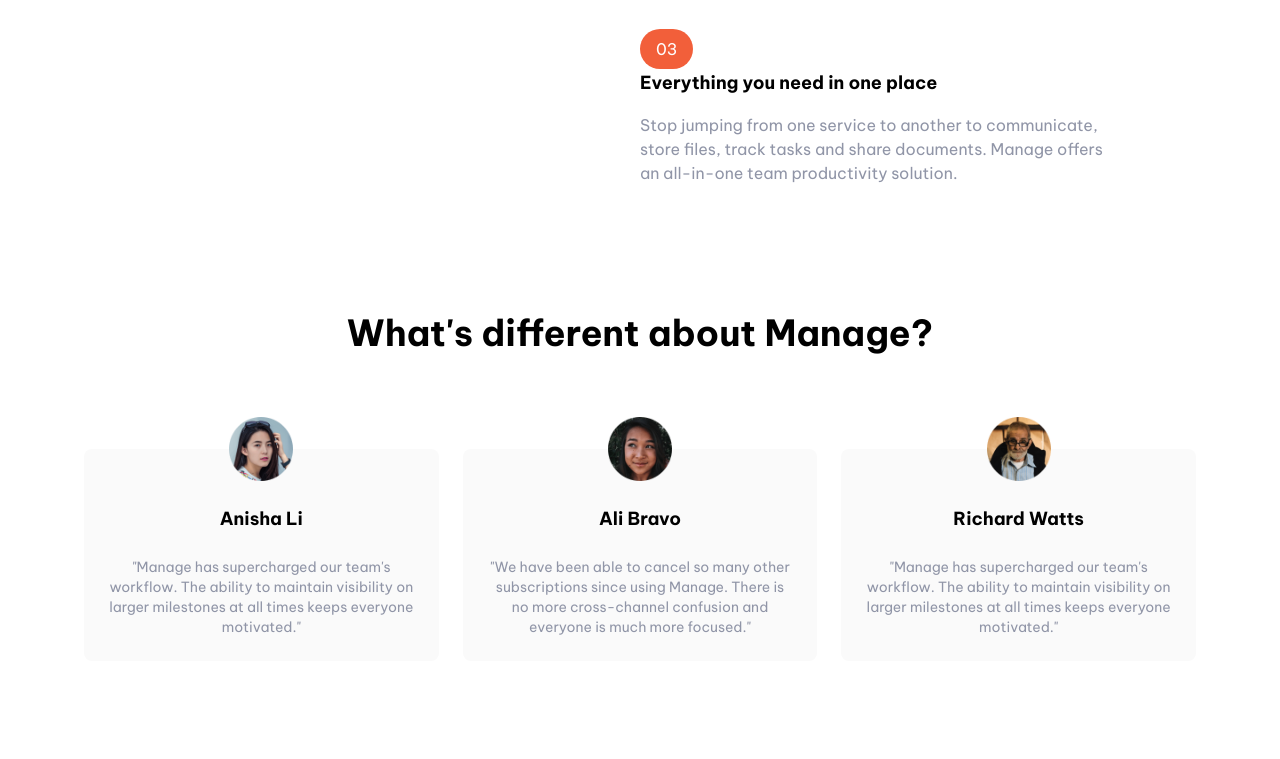
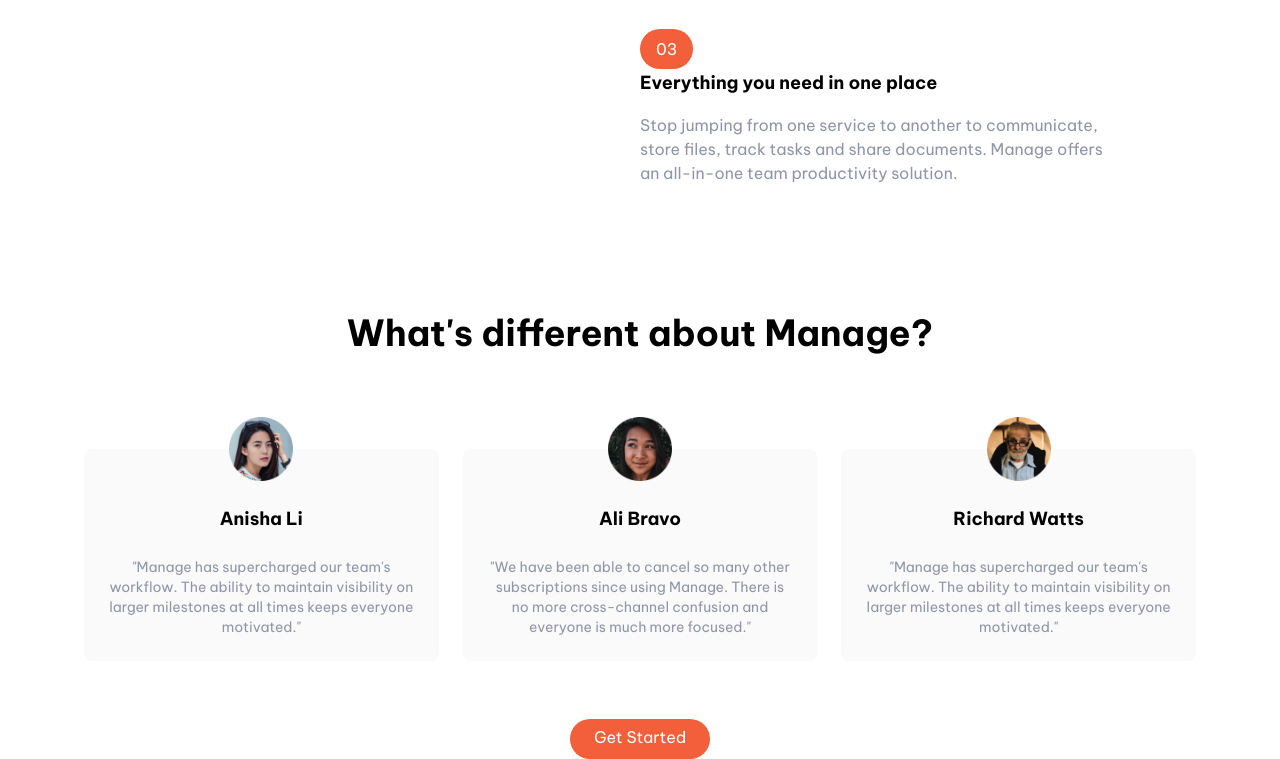
Before and after one commit to MaltaWebDev/landing-page, a website: page index.html in a window 1280 px wide. Shown: the part 1027-1786 px from the top of the page. Before the commit the page ends 1688 px from the top, so only its background shows below. Drawn offline with Linux system fonts and the light colour scheme.

Commit message:
Add button

```diff
--- a/index.html
+++ b/index.html
@@ -220,7 +220,16 @@
             </p>
           </div>
         </div>
+        <div class="mt-16">
+          <a
+            href="#"
+            class="p-3 px-6 pt-2 text-white bg-brightRed rounded-full baseline hover:bg-brightRedLight"
+            >Get Started</a
+          >
+        </div>
       </div>
     </section>
+    <!-- Call to action -->
+    <section id="cta"></section>
   </body>
 </html>
```
Also changed, not shown: main.css.
